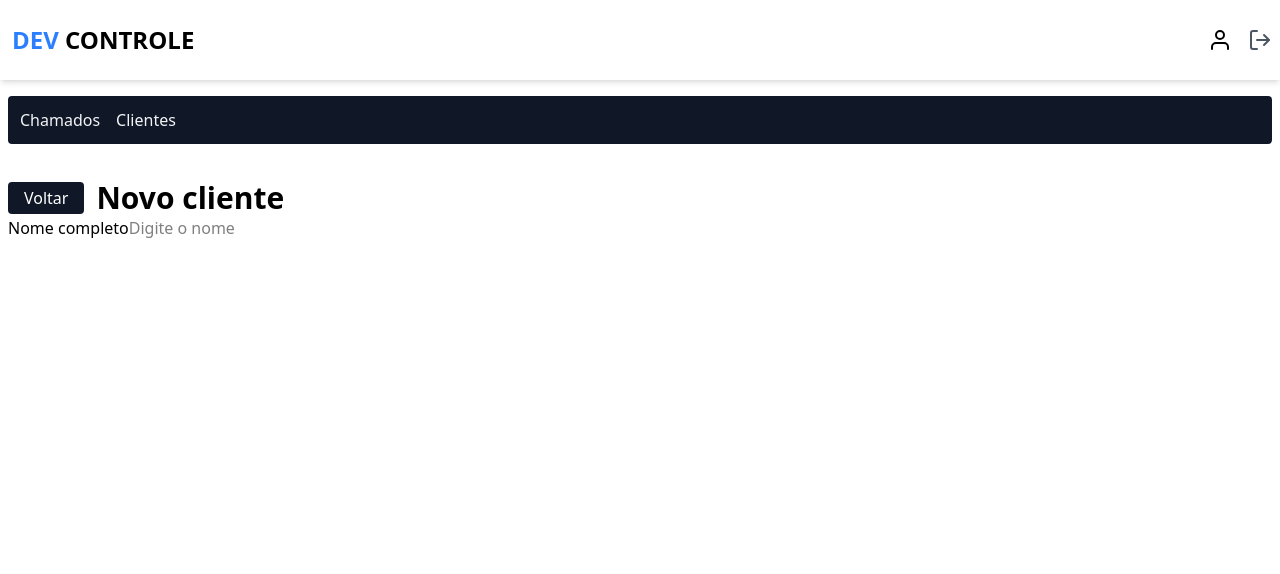
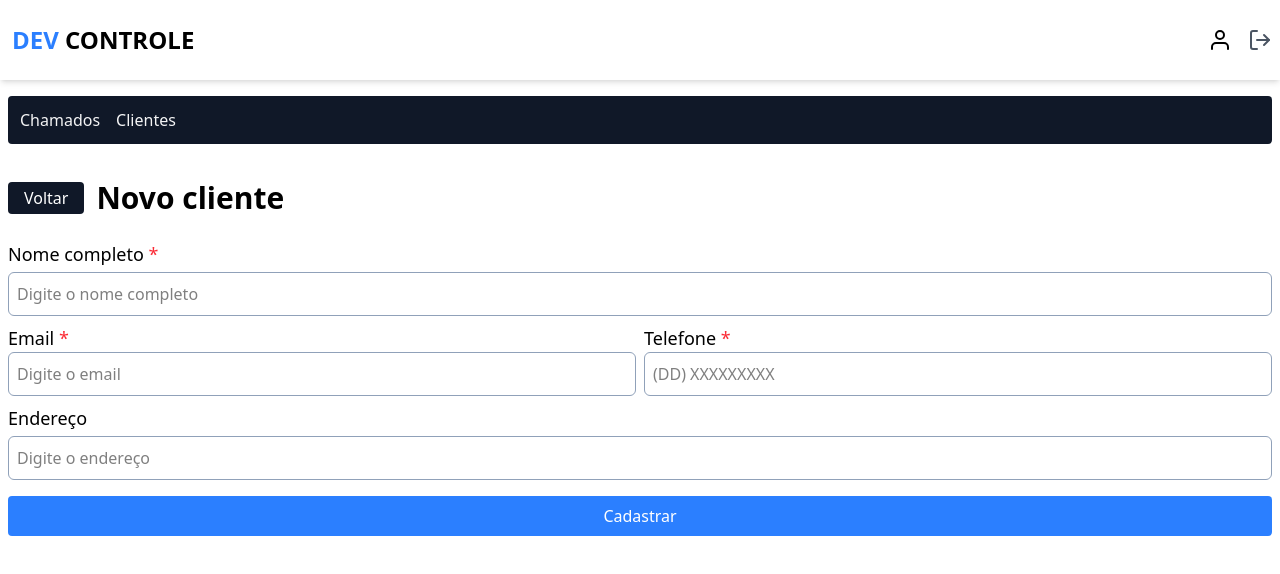
Before and after one commit to YanGraim/devcontrole, a Next.js app: page /dashboard/customer/new in a window 1280 px wide. Shown: the top 574 px of the page. Built offline with nearby package versions, Linux system fonts and the light colour scheme; no server answers; sample sign-in values are in the browser's storage.

Commit message:
feat: cria e estiliza component input e conclui validação com zod

```diff
--- a/src/app/dashboard/customer/components/form/index.tsx
+++ b/src/app/dashboard/customer/components/form/index.tsx
@@ -1,5 +1,6 @@
 "use client";
 
+import { Input } from "@/components/input";
 import { zodResolver } from "@hookform/resolvers/zod";
 import { useForm } from "react-hook-form";
 import { z } from "zod";
@@ -22,10 +23,52 @@ export function NewCustomerForm() {
         resolver: zodResolver(schema)
     })
 
+
+    function handleRegisterCustomer(data: FormData) {
+        console.log(data)
+    }
+
     return (
-        <form>
-            <label>Nome completo</label>
-            <input type="text" placeholder="Digite o nome" />
+        <form className="flex flex-col mt-6" onSubmit={handleSubmit(handleRegisterCustomer)}>
+            <label className="font-medium text-lg mb-1">Nome completo <span className="text-red-500">*</span></label>
+            <Input
+                type="text"
+                name="name"
+                placeholder="Digite o nome completo"
+                error={errors.name?.message}
+                register={register}
+            />
+            <section className="flex flex-col gap-2 my-2 md:flex-row">
+                <div className="flex-1">
+                    <label className="font-medium text-lg mb-1">Email <span className="text-red-500">*</span></label>
+                    <Input
+                        type="email"
+                        name="email"
+                        placeholder="Digite o email"
+                        error={errors.email?.message}
+                        register={register}
+                    />
+                </div>
+                <div className="flex-1">
+                    <label className="font-medium text-lg mb-1">Telefone <span className="text-red-500">*</span></label>
+                    <Input
+                        type="tel"
+                        name="phone"
+                        placeholder="(DD) XXXXXXXXX"
+                        error={errors.phone?.message}
+                        register={register}
+                    />
+                </div>
+            </section>
+            <label className="font-medium text-lg mb-1">Endereço</label>
+            <Input
+                type="text"
+                name="address"
+                placeholder="Digite o endereço"
+                error={errors.address?.message}
+                register={register}
+            />
+            <button type="submit" className="bg-blue-500 my-4 py-2 rounded text-white font-medium cursor-pointer">Cadastrar</button>
         </form>
     )
 }
--- /dev/null
+++ b/src/components/input/index.tsx
@@ -0,0 +1,26 @@
+"use client";
+import { RegisterOptions, UseFormRegister } from "react-hook-form";
+
+interface InputProps {
+    type: string;
+    placeholder: string;
+    name: string;
+    register: UseFormRegister<any>;
+    error?: string;
+    rules?: RegisterOptions;
+}
+
+export function Input({ type, placeholder, name, register, error, rules }: InputProps) {
+    return (
+        <>
+            <input
+                className="w-full border border-slate-400 rounded-md h-11 px-2 outline-none"
+                type={type}
+                placeholder={placeholder}
+                {...register(name, rules)}
+                id={name}
+            />
+            {error && <p className="text-red-500 my-1">{error}</p>}
+        </>
+    )
+}
```
